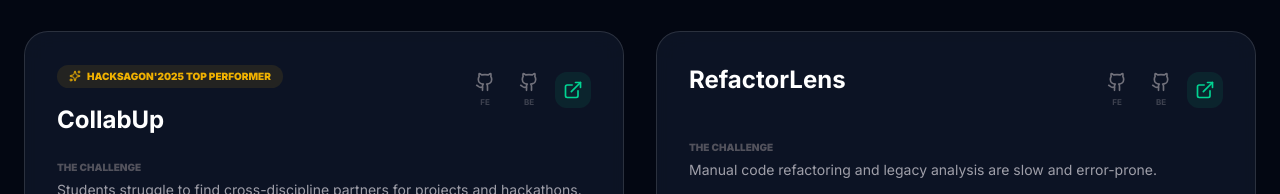
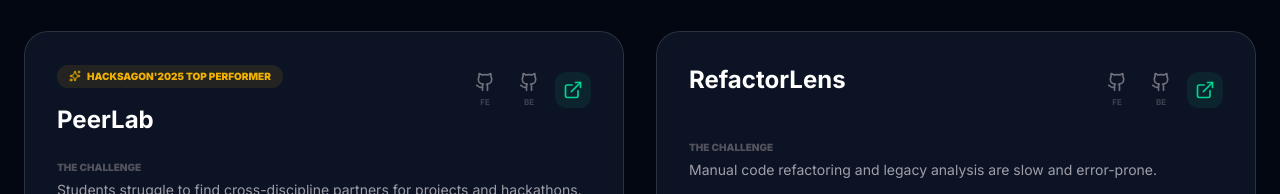
Before and after one commit to 0Anshu1/personal-web, a Next.js app: page / in a window 1280 px wide. Shown: the part 2245-2439 px from the top of the page. Built offline with nearby package versions, Linux system fonts and the light colour scheme.

Commit message:
change name

```diff
--- a/src/components/Projects.tsx
+++ b/src/components/Projects.tsx
@@ -22,10 +22,10 @@ const projects = [
     tags: ["Typescript", "Next.js","Supabase"]
   },
   {
-    title: "CollabUp",
+    title: "PeerLab",
     problem: "Students struggle to find cross-discipline partners for projects and hackathons.",
     solution: "Engineered a peer-discovery ecosystem with RAG-based recommendations and AI assistants.",
-    link: "https://collabup.live/",
+    link: "https://sparkling-bonbon-34bb12.netlify.app/",
     githubFE: "https://github.com/0Anshu1/collabup-fe",
     githubBE: "https://github.com/0Anshu1/collabup-be",
     tags: ["React", "Flask", "GenAI", "VectorDB","Firebase"],
```
